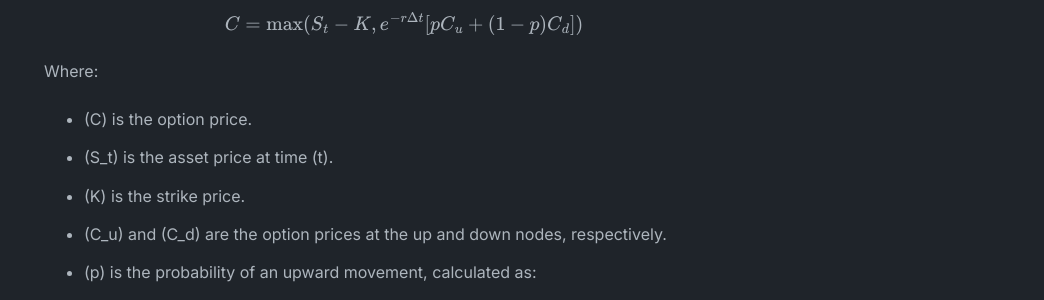
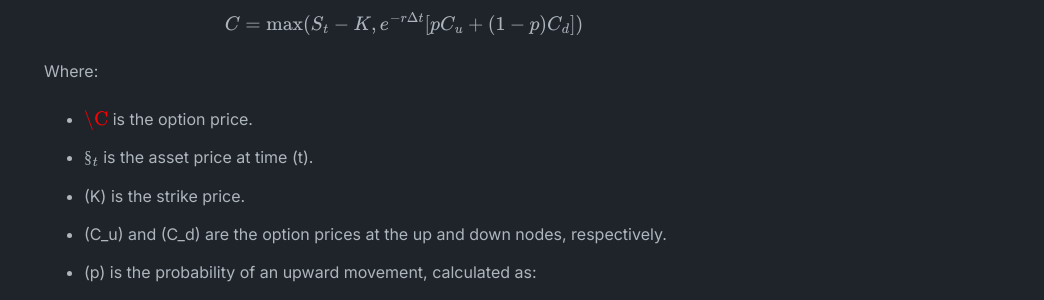
Before and after one commit to obro79/obro79.github.io, a Jekyll site: the page built from OptionPricer.md, in a window 1280 px wide and 900 px high, scrolled down 2265 px. Shown: the part 154-454 px from the top of the window, without its empty margins (236-1280 px from the left). Built offline with Jekyll 4.4.1, drawn with Linux system fonts in a browser that asks for light colours.

Commit message:
tried new formatting

```diff
--- a/OptionPricer.md
+++ b/OptionPricer.md
@@ -80,8 +80,8 @@ C = \max(S_t - K, e^{-r\Delta t} [pC_u + (1 - p)C_d])
 $$
 
 Where:
-- \(C\) is the option price.
-- \(S_t\) is the asset price at time \(t\).
+- $$\C$$ is the option price.
+- $$\S_t$$ is the asset price at time \(t\).
 - \(K\) is the strike price.
 - \(C_u\) and \(C_d\) are the option prices at the up and down nodes, respectively.
 - \(p\) is the probability of an upward movement, calculated as:
```
Also changed, not shown: 1 other file.
